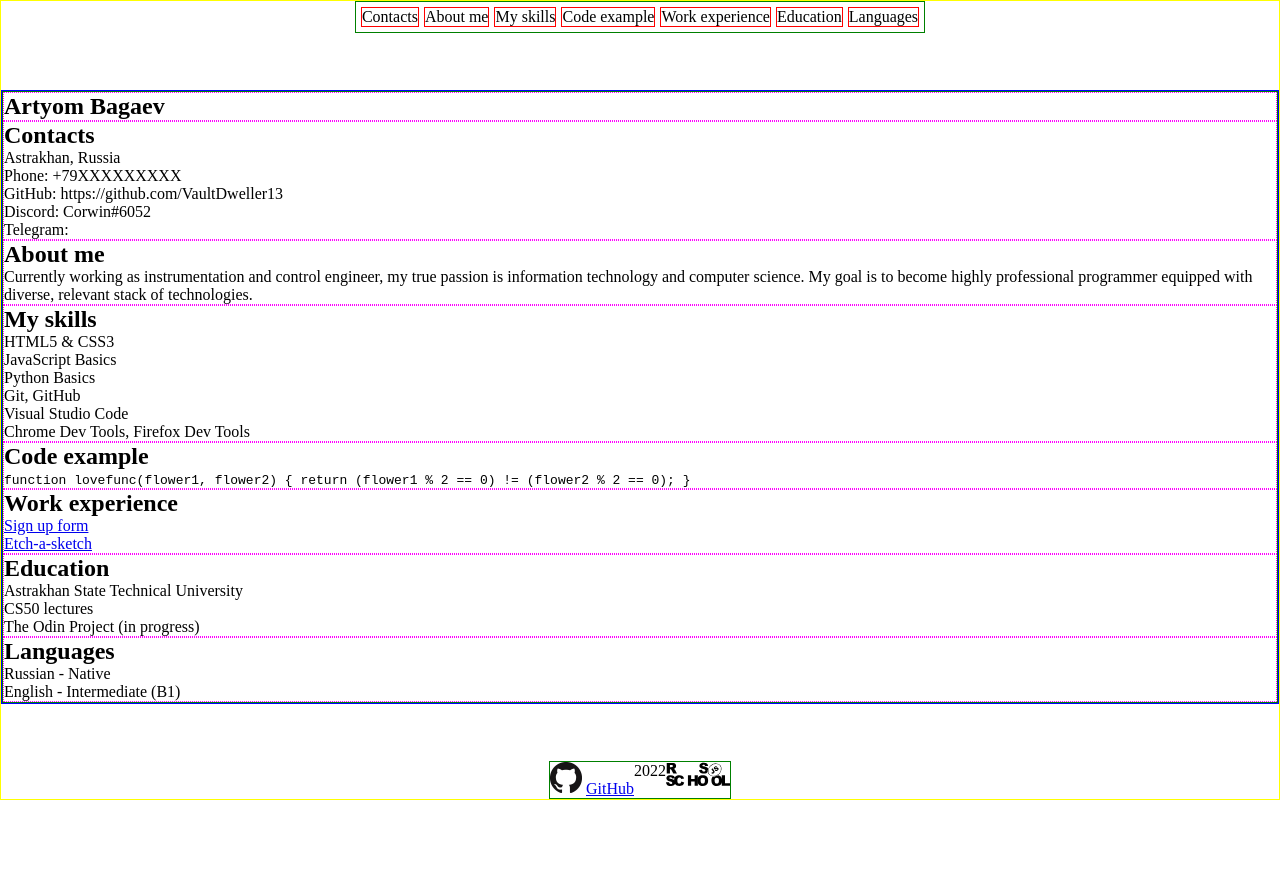
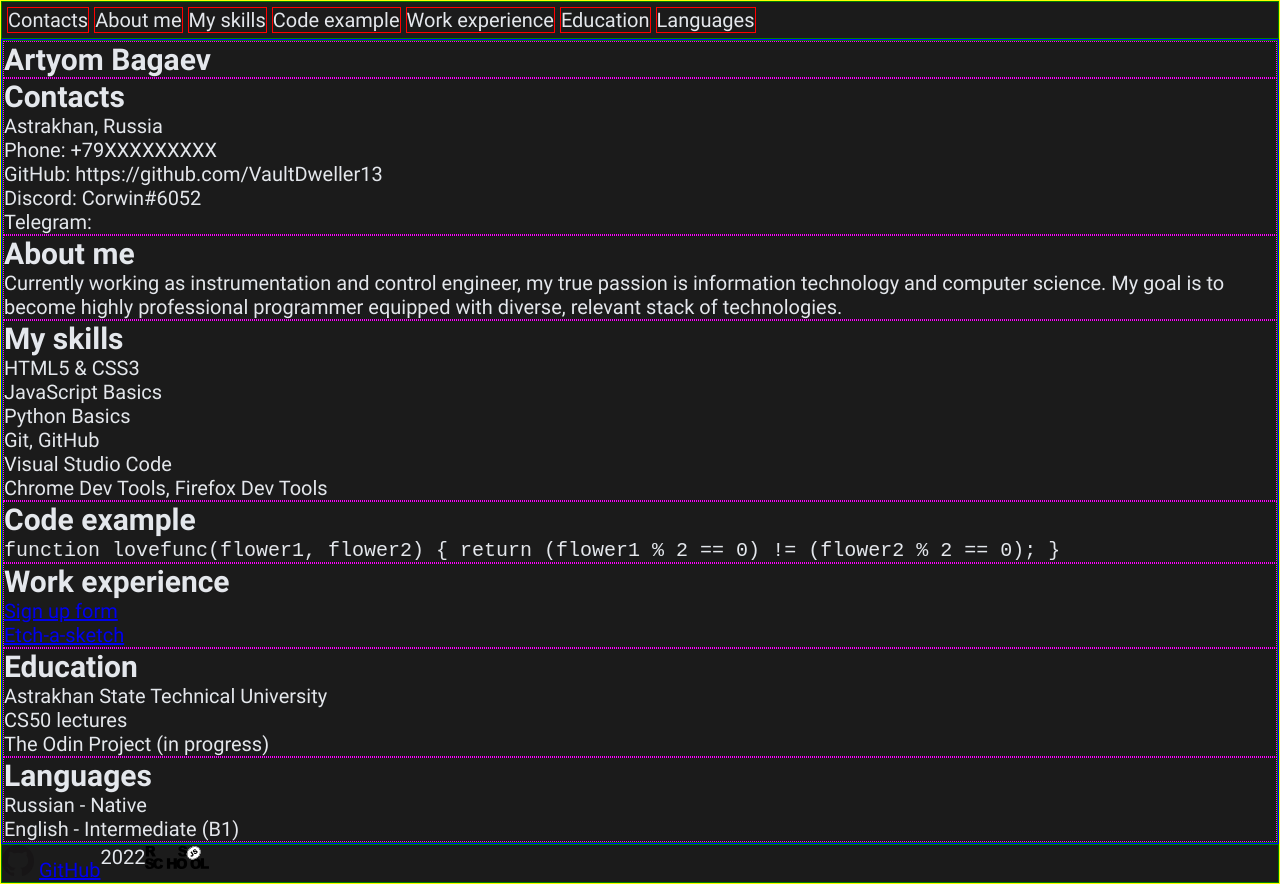
Before and after one commit to VaultDweller13/rsschool-cv, a plain HTML site: page index.html in a window 1280 px wide. Before the commit the page ends 800 px from the top, so only its background shows below. Drawn offline with Linux system fonts and the light colour scheme.

Commit message:
feat: add Roboto font

```diff
--- a/style.css
+++ b/style.css
@@ -1,3 +1,15 @@
+@font-face {
+  font-family: 'Roboto';
+  src: url(./assets/fonts/Roboto-Regular.ttf);
+  font-weight: 400;
+}
+
+@font-face {
+  font-family: 'Roboto';
+  src: url(./assets/fonts/Roboto-Bold.ttf);
+  font-weight: 700;
+}
+
 * {
   margin: 0;
   padding: 0;
@@ -11,11 +23,22 @@ body {
   flex-direction: column;
   align-items: center;
 
+  font-family: 'Roboto';
+  font-size: 20px;
+  color: #e4e7ec;
+
+  background-color: #1b1b1b;
   border: 1px solid yellow;
 
 }
 
+.header {
+  flex: 1 0 auto;
+  width: 100%;
+}
+
 .main {
+  flex: 1 0 auto;
   border: 1px solid blue;
 }
 
@@ -40,6 +63,10 @@ body {
   border: 1px dotted fuchsia;
 }
 
+.footer {
+  flex: 1 0 auto;
+  width: 100%;
+}
 .footer .container {
   display: flex;
   flex-direction: row;
```
Also changed, not shown: assets/fonts/Roboto-Bold.ttf (added), assets/fonts/Roboto-Regular.ttf (added).
